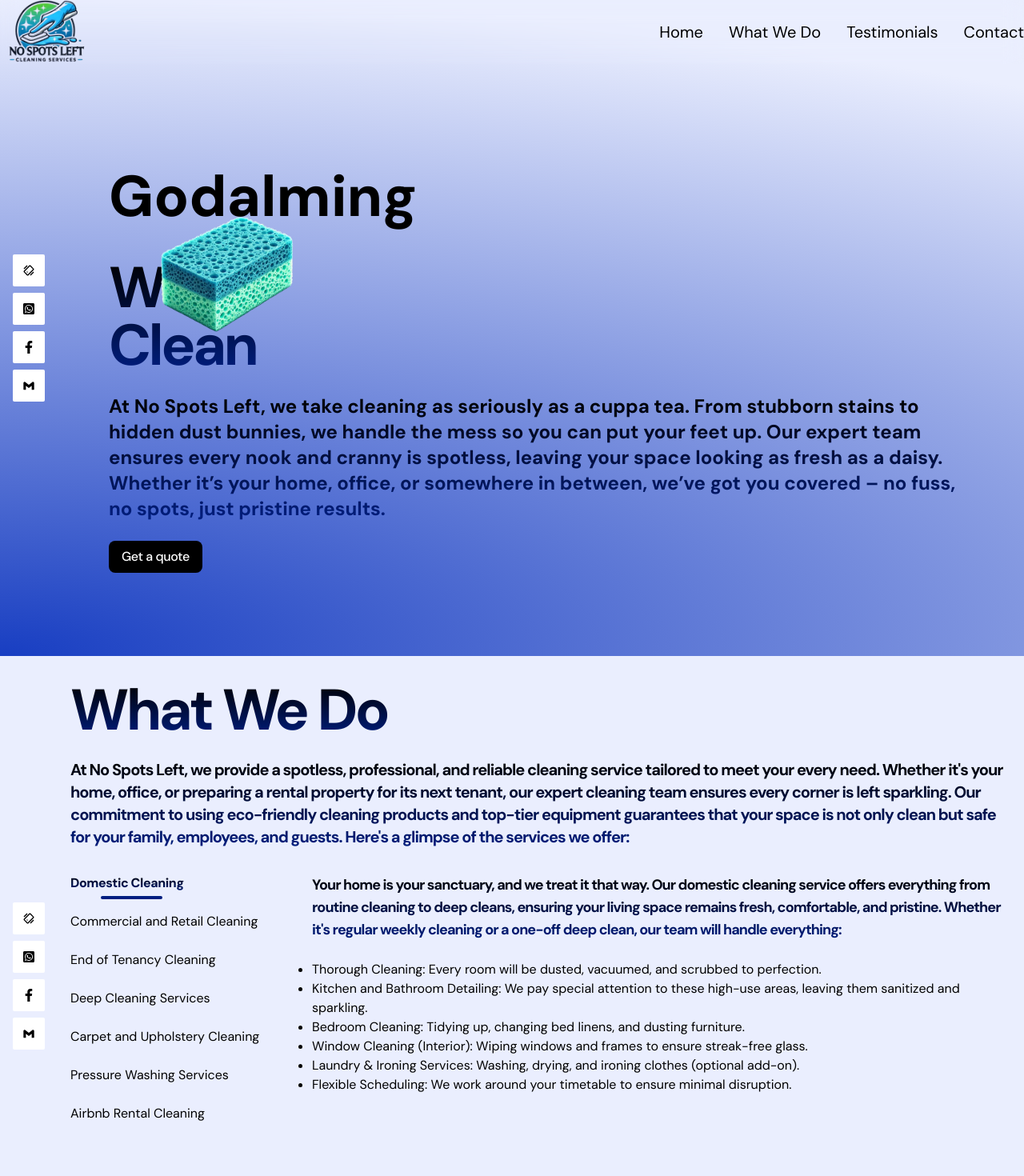
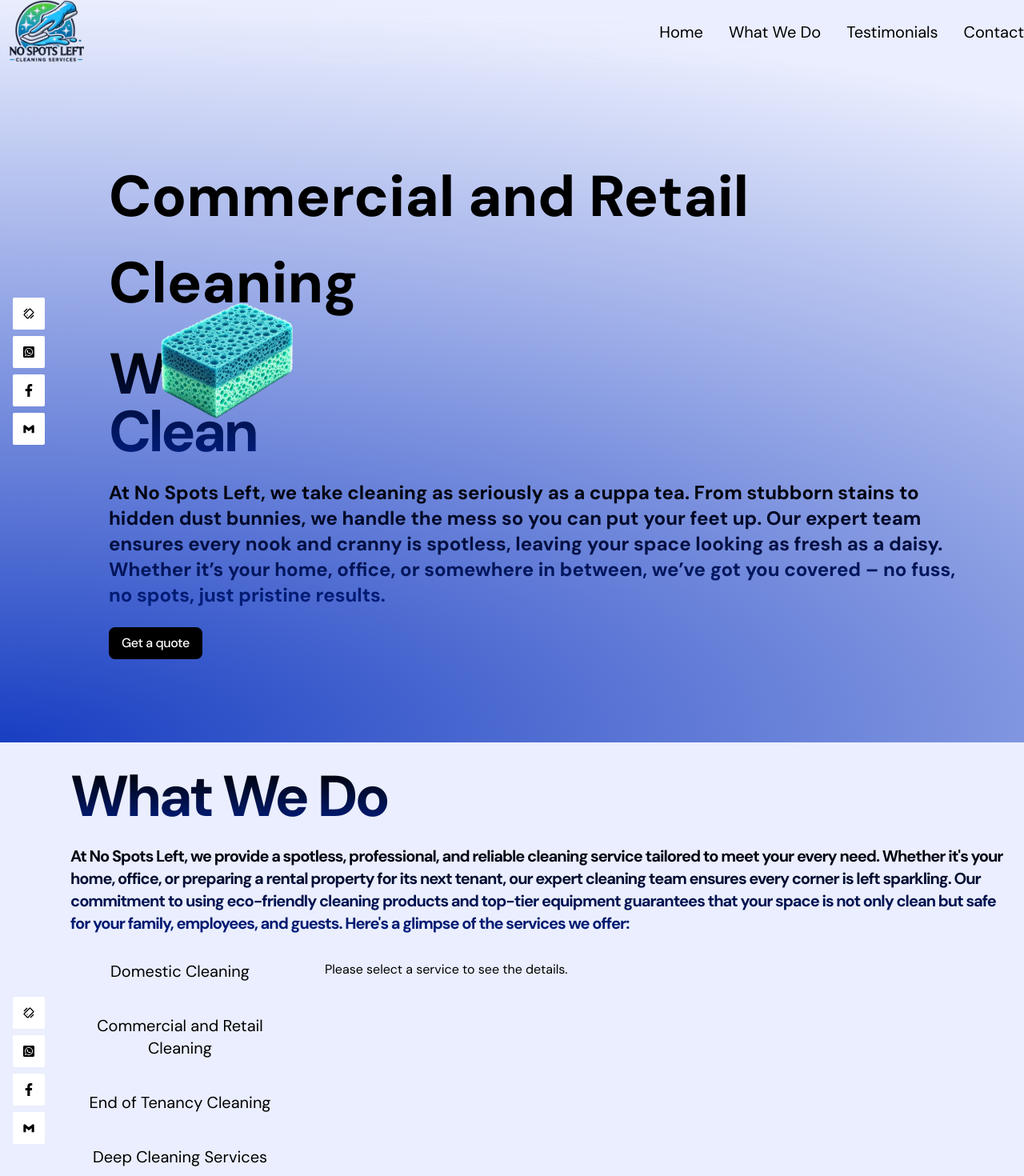
Before and after one commit to LilRomio/no-spots-left, a Next.js app: page / in a window 1280 px wide. Shown: the top 1470 px of the page at 80% size. Built offline with nearby package versions, Linux system fonts and the light colour scheme.

Commit message:
update 2.0

```diff
--- a/app/components/HeroSection.jsx
+++ b/app/components/HeroSection.jsx
@@ -26,20 +26,24 @@
           transition={{ duration: 1.5, ease: 'easeInOut' }}
           className="relative z-10 col-span-8 text-center place-self-center sm:text-left justify-self-start"
         >
-          {/* Typing Animation for Text */}
+          {/* Typing Animation for Text (only visible on md and above) */}
           <h1 className="hidden mb-2 text-3xl font-extrabold text-black lg:block md:text-5xl lg:text-7xl lg:leading-normal">
             <br />
             <TypeAnimation
               sequence={[
-                'Cleaning Services',
+                'Domestic Cleaning',
                 1500,
-                'Guildford',
+                'Commercial and Retail Cleaning',
                 1500,
-                'Godalming',
+                'End of Tenancy Cleaning',
                 1500,
-                'Farnham',
+                'Deep Cleaning Services',
                 1500,
-                'Cleaning Services around Guildford',
+                'Carpet and Upholstery Cleaning',
+                1500,
+                'Pressure Washing Services',
+                1500,
+                'Airbnb Rental Cleaning',
                 1500,
               ]}
               wrapper="span"
@@ -48,8 +52,8 @@
             />
           </h1>
 
-          {/* Masked Text Animation */}
-          <div className="relative mt-6">
+          {/* Masked Text Animation (only visible on md and above) */}
+          <div className="relative mt-6 md:block">
             <motion.div
               initial={{ x: 240 }}
               animate={{ x: -840 }}
@@ -59,13 +63,12 @@
                 repeatType: 'mirror',
                 ease: 'easeInOut',
               }}
-              className="absolute right-0 z-20 lg:-top-20"
+              className="absolute right-0 z-20 hidden md:flex lg:-top-20"
             >
               <motion.img src={Sponge.src} alt="Sponge image" className="w-[150px] md:w-45 lg:w-48" />
             </motion.div>
 
             {/* Text that is revealed by the sponge */}
-
             <div className="flex flex-col items-center gap-2 xl:flex-row">
               <div className="text-7xl font-bold tracking-tighter bg-gradient-to-b from-black to-[#001E80] text-transparent bg-clip-text">
                 We Clean
@@ -91,7 +94,8 @@
             </div>
           </div>
 
-          <p className="bg-gradient-to-b font-bold from-black to-[#001E80] text-transparent bg-clip-text sm:text-2xl mb-6 text-2xl lg:text-2xl mt-6">
+          {/* Hero description text */}
+          <p className="bg-gradient-to-b font-bold from-black to-[#001E80] text-transparent bg-clip-text  sm:text-2xl mb-6 text-2xl lg:text-2xl  mt-6">
             At No Spots Left, we take cleaning as seriously as a cuppa tea. From stubborn stains to hidden dust bunnies,
             we handle the mess so you can put your feet up. Our expert team ensures every nook and cranny is spotless,
             leaving your space looking as fresh as a daisy. Whether it’s your home, office, or somewhere in between,
--- a/app/components/Navbar.jsx
+++ b/app/components/Navbar.jsx
@@ -102,8 +102,8 @@
       }`}
     >
       <div
-        className="max-w-[1300px] lg:max-w-[1450px] mx-auto flex justify-between text-black
-        text-xl items-center h-20 "
+        className="max-w-[95%] lg:max-w-[1300px] xl:max-w-[1450px] mx-auto flex justify-between text-black
+        text-xl items-center h-20"
       >
         <a href="#heroSection">
           <Image src={Logo} alt="No Spots Left Logo" height={40} width={110} />
--- a/app/components/TabButton.jsx
+++ b/app/components/TabButton.jsx
@@ -1,23 +1,28 @@
 import React from 'react';
 import { motion } from 'framer-motion';
 
+// Animation variants for the underline
 const variants = {
   default: { width: 0 },
-  active: { width: '50%' }, // Full width when active
+  active: { width: '100%' }, // Full width when active on larger screens
 };
 
 const TabButton = ({ active, selectTab, children }) => {
+  // Dynamic button classes based on active state
   const buttonClasses = active
-    ? 'font-extrabold tracking-tight bg-gradient-to-b from-black to-[#001E80] text-transparent bg-clip-text  decoration-slate-900'
-    : 'text-black hover:text-[#001E80] hover:font-extrabold';
+    ? 'font-black text-xl tracking-tight bg-gradient-to-b from-black to-[#001E80] text-transparent bg-clip-text'
+    : 'text-black text-lg md:text-xl hover:text-[#001E80] hover:font-bold';
 
   return (
-    <button onClick={selectTab} className="relative flex flex-col items-center">
+    <button onClick={selectTab} className="relative flex flex-col items-center w-full">
+      {/* Tab Title */}
       <p className={`mr-3 transition-all duration-300 ease-in-out ${buttonClasses}`}>{children}</p>
+
+      {/* Responsive Animated Underline */}
       <motion.div
         animate={active ? 'active' : 'default'}
         variants={variants}
-        className={`h-1 mt-1 bg-[#001E80] w-[200px] rounded-md transition-all duration-300 ease-in-out`}
+        className="h-1 mt-1 bg-[#001E80] w-[50%] sm:w-[75%] md:w-[100%] rounded-md transition-all duration-300 ease-in-out mb-4"
       />
     </button>
   );
--- a/app/components/WhatWeDoSection.jsx
+++ b/app/components/WhatWeDoSection.jsx
@@ -9,7 +9,7 @@
     title: 'Domestic Cleaning',
     id: 'domestic',
     content: (
-      <ul className="pl-2 list-disc">
+      <ul className="pl-2 list-disc md:text-xl">
         <h1 className="section-description">
           Your home is your sanctuary, and we treat it that way. Our domestic cleaning service offers everything from
           routine cleaning to deep cleans, ensuring your living space remains fresh, comfortable, and pristine. Whether
@@ -31,7 +31,7 @@
     title: 'Commercial and Retail Cleaning',
     id: 'office',
     content: (
-      <ul className="pl-2 list-disc">
+      <ul className="pl-2 list-disc md:text-xl">
         <h1 className="section-description">
           A clean office promotes productivity and leaves a lasting impression on clients and employees. No Spots Left
           offers customizable office cleaning services designed to maintain a pristine and healthy work environment:
@@ -57,7 +57,7 @@
     title: 'End of Tenancy Cleaning',
     id: 'endTenancy',
     content: (
-      <ul className="pl-2 list-disc">
+      <ul className="pl-2 list-disc md:text-xl">
         <h1 className="section-description">
           Moving out? Leave the cleaning to us. We provide comprehensive end-of-tenancy cleaning services that ensure
           the property is spotless for the next tenants or to meet the landlord&apos;s expectations. Our service covers:
@@ -77,7 +77,7 @@
     title: 'Deep Cleaning Services',
     id: 'deepCleaning',
     content: (
-      <ul className="pl-2 list-disc">
+      <ul className="pl-2 list-disc md:text-xl">
         <h1 className="section-description">
           Ideal for spring cleaning or special occasions, this service goes beyond standard cleaning to tackle areas
           often overlooked during routine cleans:
@@ -92,7 +92,7 @@
     title: 'Carpet and Upholstery Cleaning',
     id: 'carpet',
     content: (
-      <ul className="pl-2 list-disc">
+      <ul className="pl-2 list-disc md:text-xl">
         <h1 className="section-description">
           Over time, carpets and upholstery can trap dirt, allergens, and odors. This specialized service ensures a deep
           clean for soft furnishings:
@@ -108,7 +108,7 @@
     title: 'Pressure Washing Services',
     id: 'pressure',
     content: (
-      <ul className="pl-2 list-disc">
+      <ul className="pl-2 list-disc md:text-xl">
         <h1 className="section-description">
           Ideal for outdoor cleaning, pressure washing removes dirt, mold, and grime from exterior surfaces:
         </h1>
@@ -124,7 +124,7 @@
     title: 'Airbnb Rental Cleaning',
     id: 'airBnb',
     content: (
-      <ul className="pl-2 list-disc">
+      <ul className="pl-2 list-disc md:text-xl">
         <h1 className="section-description">
           Offer a specialized cleaning service tailored to short-term rental properties like Airbnb listings:
         </h1>
@@ -142,12 +142,12 @@
 ];
 
 const WhatWeDoSection = () => {
-  const [tab, setTab] = useState('domestic');
+  const [tab, setTab] = useState(null); // No tab selected on initial load
   const [isPending, startTransition] = useTransition();
 
   const handleTabChange = (id) => {
     startTransition(() => {
-      setTab(id);
+      setTab((prevTab) => (prevTab === id ? null : id)); // Toggle tab open/close
     });
   };
 
@@ -164,8 +164,8 @@
         Here&apos;s a glimpse of the services we offer:
       </p>
 
-      <div className="flex flex-col justify-between mt-8 md:flex-row">
-        {/* Tab Buttons and Content on Mobile */}
+      <div className="flex flex-col justify-between mt-8 md:gap-8 md:flex-row">
+        {/* Tab Buttons */}
         <div className="flex flex-col space-y-4 md:w-1/4">
           {TAB_DATA.map((tabItem) => (
             <div key={tabItem.id}>
@@ -190,13 +190,13 @@
         {/* Tab Content on Desktop */}
         <motion.div
           key={tab}
-          className="hidden md:block md:w-3/4"
+          className="hidden md:block md:w-3/4 "
           initial={{ opacity: 0, translateY: 20 }}
           animate={{ opacity: 1, translateY: 0 }}
           exit={{ opacity: 0, translateY: -20 }}
           transition={{ duration: 0.3 }}
         >
-          {TAB_DATA.find((t) => t.id === tab).content}
+          {tab ? TAB_DATA.find((t) => t.id === tab)?.content : <p>Please select a service to see the details.</p>}
         </motion.div>
       </div>
     </section>
```
